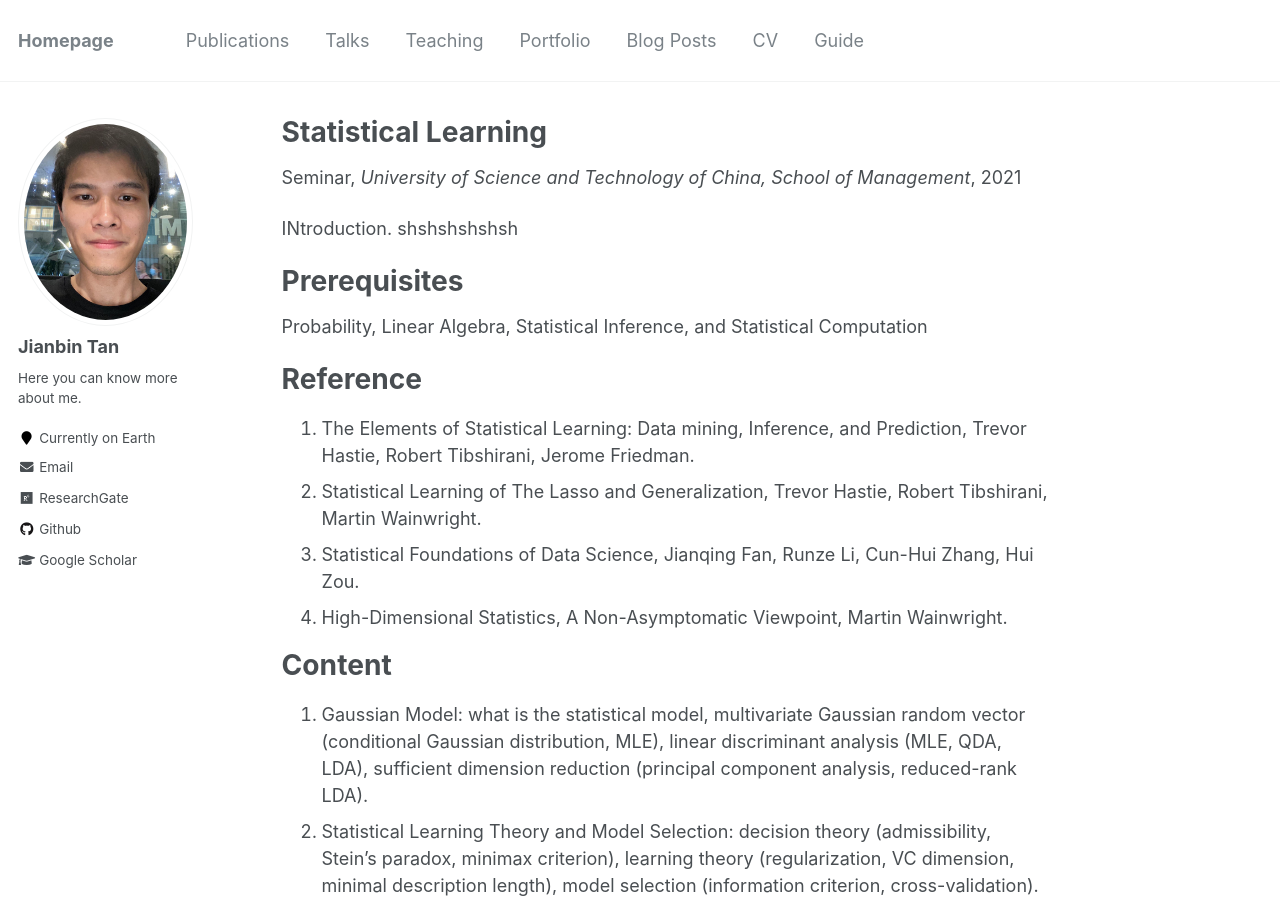
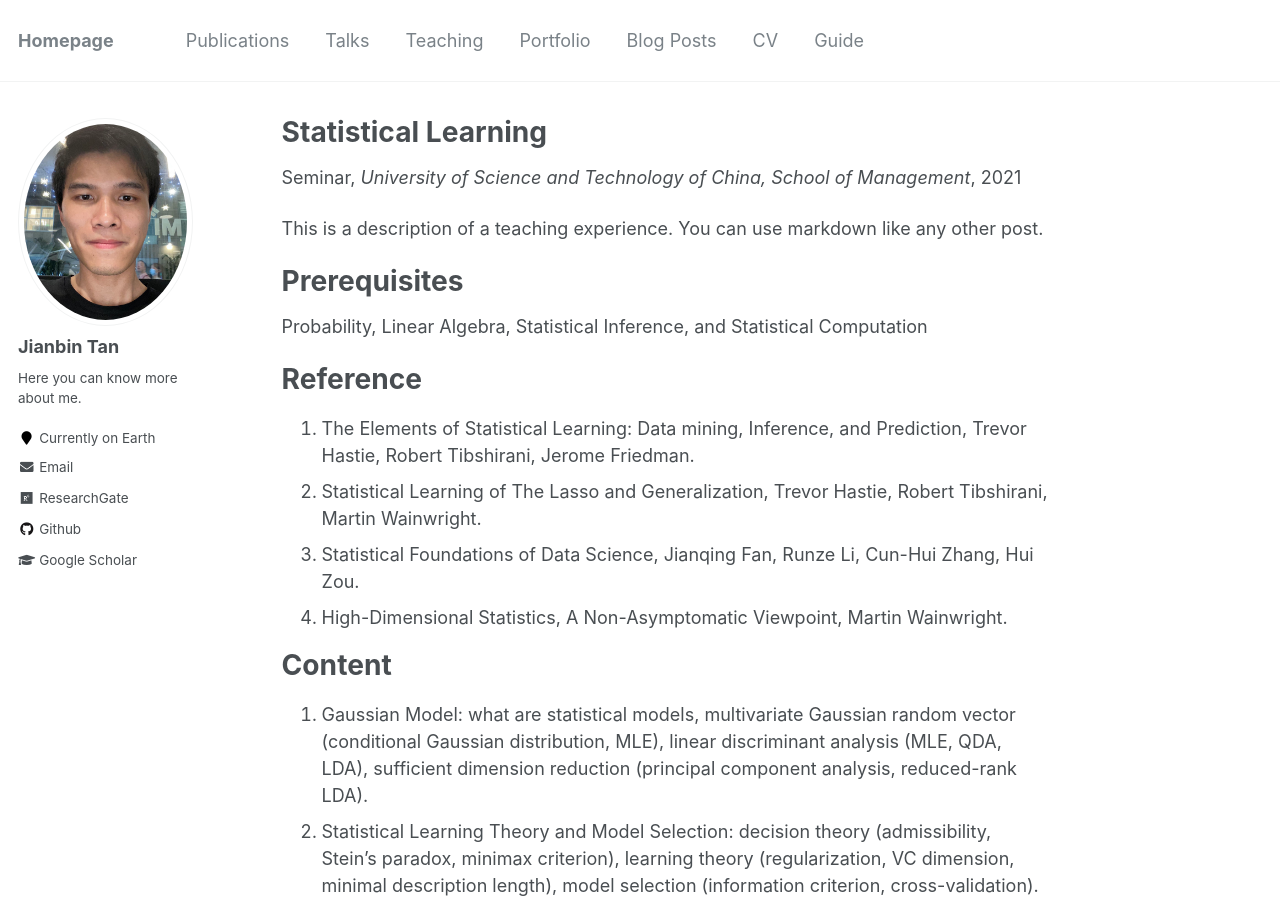
Before and after one commit to Tan-jianbin/Tan-jianbin.github.io, a Jekyll site: the page built from _teaching/2021-spring-teaching-1.md, in a window 1280 px wide and 900 px high. Built offline with Jekyll 4.4.1, drawn with Linux system fonts in a browser that asks for light colours.

Commit message:
Update 2021-spring-teaching-1.md

```diff
--- a/_teaching/2021-spring-teaching-1.md
+++ b/_teaching/2021-spring-teaching-1.md
@@ -8,13 +8,10 @@ date: 2021-09-01
 location: "Hefei, China"
 ---
 
-INtroduction.
-shshshshshsh
-
+This is a description of a teaching experience. You can use markdown like any other post.
 
 Prerequisites
 ======
-
 
 Probability, Linear Algebra, Statistical Inference, and Statistical Computation
 
@@ -27,7 +24,7 @@ Reference
 
 Content
 ======
-1. Gaussian Model: what is the statistical model, multivariate Gaussian random vector (conditional Gaussian distribution, MLE), linear discriminant analysis (MLE, QDA, LDA), sufficient dimension reduction (principal component analysis, reduced-rank LDA).
+1. Gaussian Model: what are statistical models, multivariate Gaussian random vector (conditional Gaussian distribution, MLE), linear discriminant analysis (MLE, QDA, LDA), sufficient dimension reduction (principal component analysis, reduced-rank LDA).
 2. Statistical Learning Theory and Model Selection: decision theory (admissibility, Stein's paradox, minimax criterion), learning theory (regularization, VC dimension, minimal description length), model selection (information criterion, cross-validation).
 3. Linear Regression: least square estimator (Gaussian-Markov theorem, geometry explanation, computation), subset selection (Cp criterion, forward, backward or stepwise selection), Ridge regression.
 4. Optimization Methods (I): convex optimization, Lagrange multipliers, gradient decent (unconstrained gradient decent, Newton-like method), coordinate decent.
```
